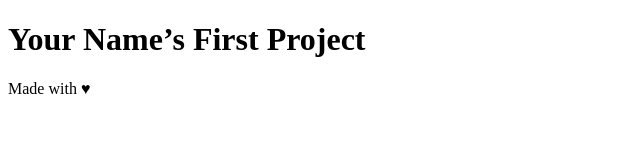
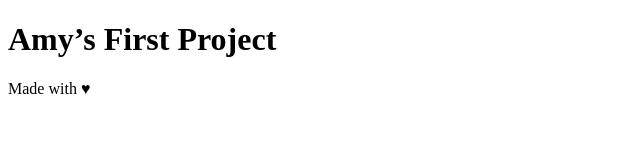
Before and after one commit to AmyYirra/fruits, a plain HTML site: page index.html in a window 1280 px wide. Shown: the whole page, without its empty margins (0-640 px from the left). Drawn offline with Linux system fonts and the light colour scheme.

Commit message:
Change h1

```diff
--- a/index.html
+++ b/index.html
@@ -10,7 +10,7 @@
 <body>
 
     <header>
-        <h1>Your Name’s First Project</h1>
+        <h1>Amy’s First Project</h1>
     </header>
 
     <div class="container">
```
